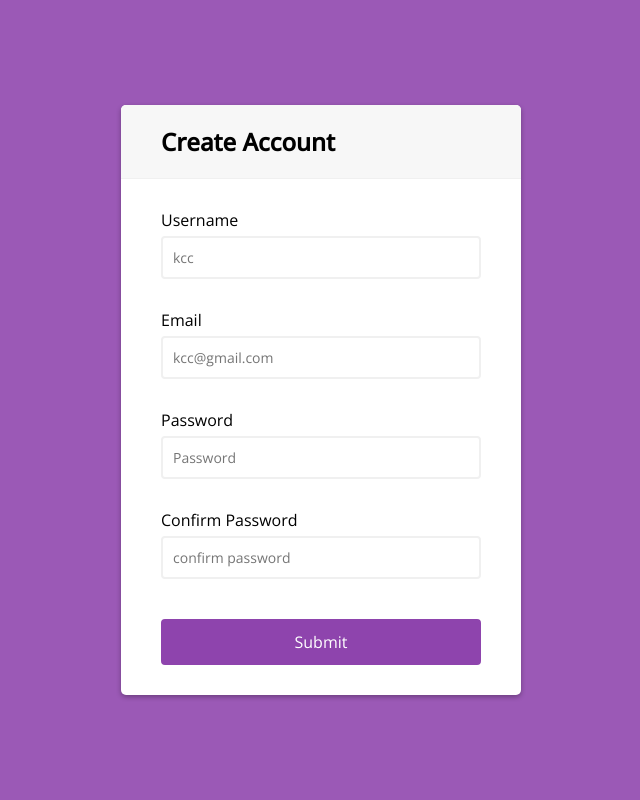
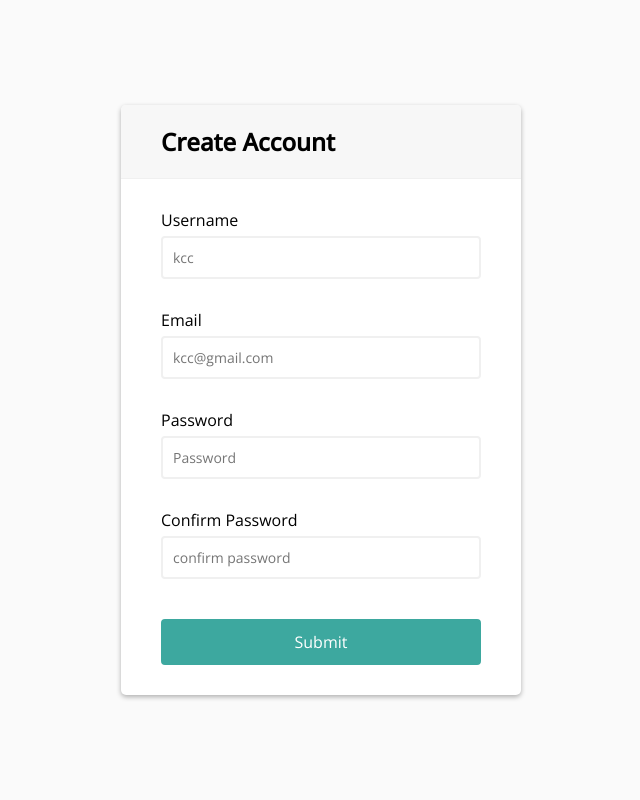
Before and after one commit to Harry2004harish/onlinebook, a PHP site: page /registeruser.html in a window 1280 px wide. Shown: the whole page, without its empty margins (319-959 px from the left). Run offline with PHP 8.4, Linux system fonts and the light colour scheme; some web fonts are replaced.

Commit message:
css styleing modified

```diff
--- a/css/registeruser.css
+++ b/css/registeruser.css
@@ -6,7 +6,7 @@
 }
 
 body {
-	background-color: #9b59b6;
+	background: #FAFAFA;
 	font-family: 'Open Sans', sans-serif;
 	display: flex;
 	align-items: center;
@@ -16,7 +16,7 @@ body {
 }
 
 .container {
-	background-color: #fff;
+	background-color: #FFFFFF;
 	border-radius: 5px;
 	box-shadow: 0 2px 5px rgba(0, 0, 0, 0.3);
 	overflow: hidden;
@@ -102,8 +102,8 @@ body {
 }
 
 .form button {
-	background-color: #8e44ad;
-	border: 2px solid #8e44ad;
+	background-color: #3DA89F;
+	border: 2px solid #3DA89F;
 	border-radius: 4px;
 	color: #fff;
 	display: block;
@@ -114,6 +114,11 @@ body {
 	width: 100%;
 }
 
+.form button:hover{
+    cursor: pointer;
+    background-color: #2fcf72;
+    border: 2px solid #2fcf72;
+}
 
 
 
```
